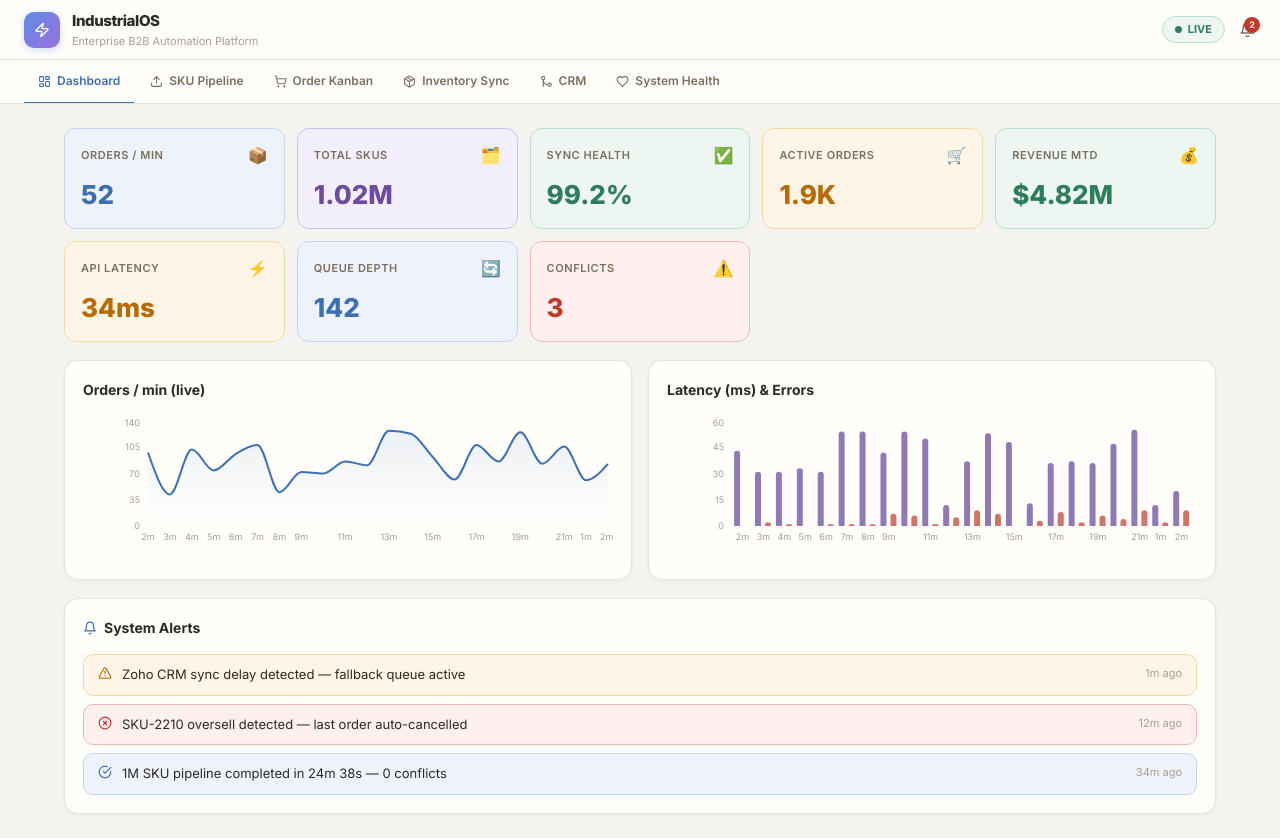
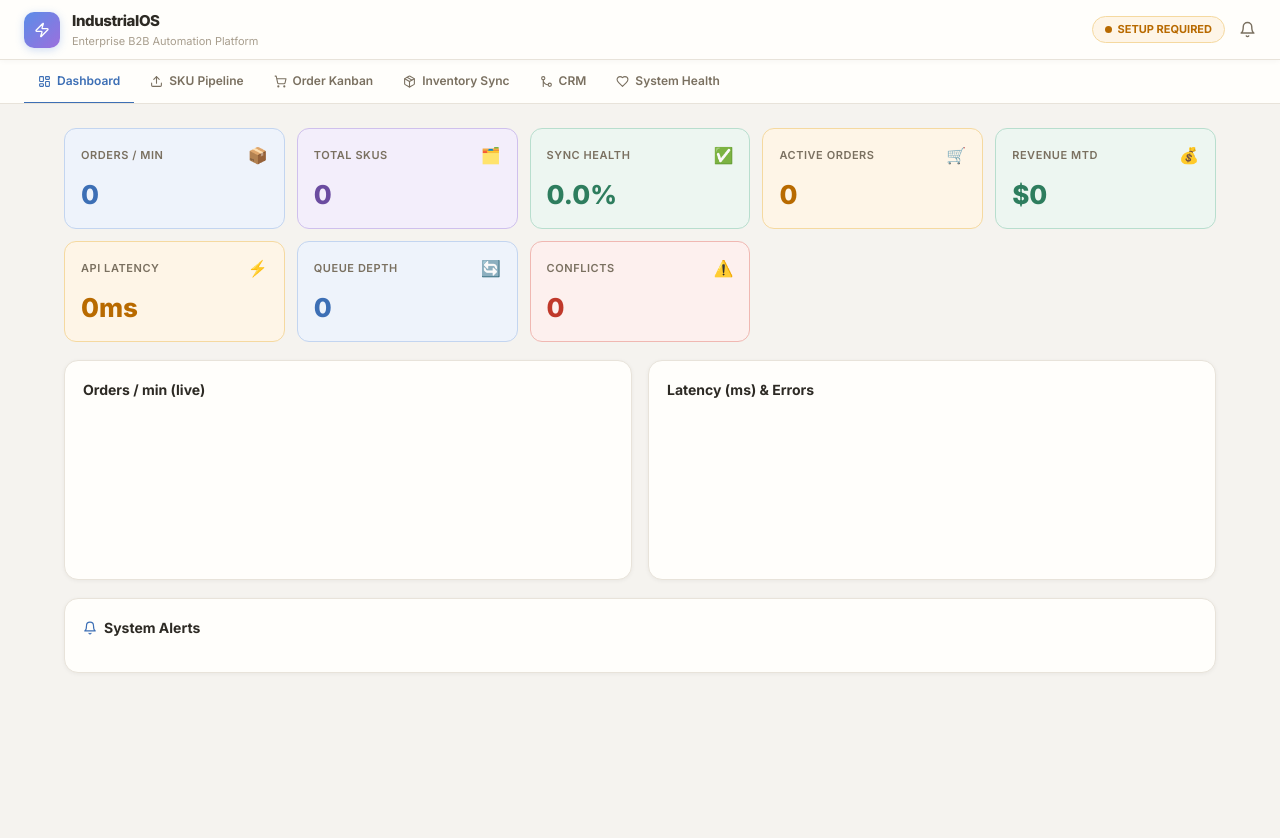
Before and after one commit to rajwardhan1907/IndustrialOS, a Next.js app: page / in a window 1280 px wide. After the commit the page ends 800 px from the top, so only its background shows below. Built offline with nearby package versions, Linux system fonts and the light colour scheme.

Commit message:
Refactor initial state and improve header rendering
Updated initial state values for metrics, chart, orders, pipeline, conflicts, and CRM status to zero or empty. Refactored the rendering of the header and tabs for improved readability.

```diff
--- a/app/page.tsx
+++ b/app/page.tsx
@@ -1,147 +1,163 @@
 "use client";
-import { useState, useEffect, useRef } from "react";
+import { useState, useRef } from "react";
 import { Zap, Bell } from "lucide-react";
-import Dashboard  from "@/components/Dashboard";
-import Pipeline   from "@/components/Pipeline";
+import Dashboard    from "@/components/Dashboard";
+import Pipeline     from "@/components/Pipeline";
 import OrderKanban  from "@/components/OrderKanban";
 import InventorySync from "@/components/InventorySync";
-import CRMPanel   from "@/components/CRMPanel";
+import CRMPanel     from "@/components/CRMPanel";
 import SystemHealth from "@/components/SystemHealth";
-import { rnd, fmt, C, genChart, genOrders, TABS, STAGES } from "@/lib/utils";
+import { C, TABS, STAGES } from "@/lib/utils";
 
 export default function App() {
   const [tab, setTab] = useState("dashboard");
+
+  // ── METRICS ─────────────────────────────────────────────
+  // All zeros — real numbers will come from your database later
   const [met, setMet] = useState({
-    opm:47, skus:1024381, sync:99.2,
-    activeOrders:1847, rev:4821340,
-    latency:28, queue:142, conflicts:3,
+    opm:          0,
+    skus:         0,
+    sync:         0,
+    activeOrders: 0,
+    rev:          0,
+    latency:      0,
+    queue:        0,
+    conflicts:    0,
   });
-  const [chart,  setChart]  = useState(genChart());
-  const [orders, setOrders] = useState(genOrders());
-  const [pipe,   setPipe]   = useState<any>(null);
-  const [conflicts, setConflicts] = useState([
-    {id:1,sku:"SKU-4821",field:"stock",before:450,     after:523,      src:"CRM→DB",      status:"resolved",time:"2m ago"},
-    {id:2,sku:"SKU-9034",field:"price",before:"$142.00",after:"$138.50",src:"Supply Chain",status:"resolved",time:"8m ago"},
-    {id:3,sku:"SKU-2210",field:"stock",before:12,      after:0,        src:"Oversell",    status:"alert",   time:"12m ago"},
-    {id:4,sku:"SKU-7753",field:"price",before:"$890.00",after:"$979.00",src:"Bulk Rule",   status:"resolved",time:"18m ago"},
-    {id:5,sku:"SKU-3318",field:"stock",before:200,     after:198,      src:"CRM→DB",      status:"resolved",time:"25m ago"},
+
+  // ── CHART ───────────────────────────────────────────────
+  // Empty — no data until real orders come in
+  const [chart, setChart] = useState<any[]>([]);
+
+  // ── ORDERS ──────────────────────────────────────────────
+  // Empty — no orders until CRM is connected
+  const [orders, setOrders] = useState<any[]>([]);
+
+  // ── PIPELINE ────────────────────────────────────────────
+  // null = not started yet
+  const [pipe, setPipe] = useState<any>(null);
+
+  // ── INVENTORY CONFLICTS ─────────────────────────────────
+  // Empty — no conflicts until inventory is syncing
+  const [conflicts, setConflicts] = useState<any[]>([]);
+
+  // ── CRM STATUS ──────────────────────────────────────────
+  // All disconnected — user needs to connect their own CRM
+  const [crm, setCrm] = useState({
+    salesforce: "disconnected",
+    hubspot:    "disconnected",
+    zoho:       "disconnected",
+  });
+
+  // ── SYSTEM HEALTH ───────────────────────────────────────
+  // Unknown until the backend services are configured
+  const [health, setHealth] = useState([
+    { name: "PostgreSQL",     status: "unknown", lat: 0, up: 0 },
+    { name: "Redis Cache",    status: "unknown", lat: 0, up: 0 },
+    { name: "BullMQ Workers", status: "unknown", lat: 0, up: 0 },
+    { name: "CRM Webhook",    status: "unknown", lat: 0, up: 0 },
+    { name: "Search Index",   status: "unknown", lat: 0, up: 0 },
+    { name: "File Storage",   status: "unknown", lat: 0, up: 0 },
   ]);
-  const [crm, setCrm] = useState({ salesforce:"connected", hubspot:"connected", zoho:"syncing" });
-  const [health, setHealth] = useState([
-    {name:"PostgreSQL",     status:"ok",   lat:12,  up:99.98},
-    {name:"Redis Cache",    status:"ok",   lat:3,   up:99.99},
-    {name:"BullMQ Workers", status:"ok",   lat:0,   up:99.95},
-    {name:"CRM Webhook",    status:"warn", lat:450, up:97.2 },
-    {name:"Search Index",   status:"ok",   lat:18,  up:99.9 },
-    {name:"File Storage",   status:"ok",   lat:22,  up:100  },
-  ]);
-  const alerts = [
-    {id:1,msg:"Zoho CRM sync delay detected — fallback queue active",   sev:"warn", time:"1m ago" },
-    {id:2,msg:"SKU-2210 oversell detected — last order auto-cancelled",  sev:"error",time:"12m ago"},
-    {id:3,msg:"1M SKU pipeline completed in 24m 38s — 0 conflicts",      sev:"info", time:"34m ago"},
-  ];
-  const tick = useRef(0);
 
-  useEffect(() => {
-    const iv = setInterval(() => {
-      tick.current++;
-      setMet(m => ({
-        ...m,
-        opm:          Math.max(20,   m.opm   + rnd(-5,5)),
-        sync:         Math.min(100,  Math.max(94, m.sync + (Math.random()-.5)*.3)),
-        activeOrders: Math.max(1000, m.activeOrders + rnd(-10,15)),
-        latency:      Math.max(10,   m.latency + rnd(-3,3)),
-        queue:        Math.max(0,    m.queue + rnd(-20,25)),
-        conflicts:    Math.max(0,    m.conflicts + (Math.random()>.92 ? 1 : 0)),
-      }));
-      setChart(d => [...d.slice(1), {
-        t:`${tick.current}m`, orders:rnd(40,130),
-        latency:rnd(12,55), errors:rnd(0,9), sync:rnd(82,100),
-      }]);
-      if (tick.current % 6 === 0)
-        setHealth(h => h.map(s => ({
-          ...s, lat: Math.max(2, s.lat + rnd(-5,5)),
-          status: s.name==="CRM Webhook" ? (Math.random()>.3?"warn":"ok") : "ok",
-        })));
-    }, 2000);
-    return () => clearInterval(iv);
-  }, []);
+  // ── ALERTS ──────────────────────────────────────────────
+  // Empty — no alerts until the system is running
+  const alerts: any[] = [];
 
-  useEffect(() => {
-    if (!pipe || pipe.status !== "running") return;
-    const iv = setInterval(() => {
-      setPipe((p: any) => {
-        if (!p || p.status !== "running") return p;
-        const nr   = Math.min(p.total, p.rows + rnd(9000,19000));
-        const done = nr >= p.total;
-        return {
-          ...p, rows:nr, progress:(nr/p.total)*100, batches:Math.floor(nr/1000),
-          errors:p.errors+(Math.random()>.97?1:0),
-          conflicts:p.conflicts+(Math.random()>.985?1:0),
-          elapsed:((Date.now()-p.t0)/1000).toFixed(0),
-          status: done ? "done" : "running",
-        };
-      });
-    }, 280);
-    return () => clearInterval(iv);
-  }, [pipe?.status]);
-
+  // ── ORDER ACTIONS ────────────────────────────────────────
   const advanceOrder = (id: string) =>
     setOrders(os => os.map(o => {
       if (o.id !== id) return o;
       const i = STAGES.indexOf(o.stage);
-      return i < 4 ? { ...o, stage: STAGES[i+1] } : o;
+      return i < 4 ? { ...o, stage: STAGES[i + 1] } : o;
     }));
 
   const resolveConflict = (id: number) =>
-    setConflicts(cs => cs.map(c => c.id===id ? {...c,status:"resolved"} : c));
+    setConflicts(cs => cs.map(c => c.id === id ? { ...c, status: "resolved" } : c));
 
   return (
-    <div style={{fontFamily:"'Inter',system-ui,sans-serif",minHeight:"100vh",background:C.bg,color:C.text}}>
-      {/* Header */}
-      <div style={{background:C.surface,borderBottom:`1px solid ${C.border}`,padding:"10px 24px",display:"flex",alignItems:"center",justifyContent:"space-between",position:"sticky",top:0,zIndex:50,boxShadow:"0 1px 6px rgba(0,0,0,0.04)"}}>
-        <div style={{display:"flex",alignItems:"center",gap:12}}>
-          <div style={{width:36,height:36,background:"linear-gradient(135deg,#5b8de8,#9c6fdd)",borderRadius:10,display:"flex",alignItems:"center",justifyContent:"center",boxShadow:"0 2px 8px rgba(91,141,232,0.3)"}}>
-            <Zap size={16} color="#fff"/>
+    <div style={{ fontFamily: "'Inter',system-ui,sans-serif", minHeight: "100vh", background: C.bg, color: C.text }}>
+
+      {/* ── HEADER ── */}
+      <div style={{
+        background: C.surface, borderBottom: `1px solid ${C.border}`,
+        padding: "10px 24px", display: "flex", alignItems: "center",
+        justifyContent: "space-between", position: "sticky", top: 0,
+        zIndex: 50, boxShadow: "0 1px 6px rgba(0,0,0,0.04)"
+      }}>
+        <div style={{ display: "flex", alignItems: "center", gap: 12 }}>
+          <div style={{
+            width: 36, height: 36,
+            background: "linear-gradient(135deg,#5b8de8,#9c6fdd)",
+            borderRadius: 10, display: "flex", alignItems: "center",
+            justifyContent: "center", boxShadow: "0 2px 8px rgba(91,141,232,0.3)"
+          }}>
+            <Zap size={16} color="#fff" />
           </div>
           <div>
-            <div style={{fontWeight:800,fontSize:15,color:C.text,letterSpacing:"-0.4px"}}>IndustrialOS</div>
-            <div style={{fontSize:11,color:C.subtle}}>Enterprise B2B Automation Platform</div>
+            <div style={{ fontWeight: 800, fontSize: 15, color: C.text, letterSpacing: "-0.4px" }}>
+              IndustrialOS
+            </div>
+            <div style={{ fontSize: 11, color: C.subtle }}>
+              Enterprise B2B Automation Platform
+            </div>
           </div>
         </div>
-        <div style={{display:"flex",alignItems:"center",gap:14}}>
-          <div style={{display:"flex",alignItems:"center",gap:6,background:C.greenBg,border:`1px solid ${C.greenBorder}`,borderRadius:999,padding:"4px 12px"}}>
-            <span style={{width:7,height:7,background:C.green,borderRadius:"50%"}}/>
-            <span style={{fontSize:11,color:C.green,fontWeight:700}}>LIVE</span>
+
+        <div style={{ display: "flex", alignItems: "center", gap: 14 }}>
+          {/* Setup reminder badge — shown when nothing is connected yet */}
+          <div style={{
+            display: "flex", alignItems: "center", gap: 6,
+            background: C.amberBg, border: `1px solid ${C.amberBorder}`,
+            borderRadius: 999, padding: "4px 12px"
+          }}>
+            <span style={{ width: 7, height: 7, background: C.amber, borderRadius: "50%" }} />
+            <span style={{ fontSize: 11, color: C.amber, fontWeight: 700 }}>SETUP REQUIRED</span>
           </div>
-          <div style={{position:"relative",cursor:"pointer"}}>
-            <Bell size={17} color={C.muted}/>
-            <span style={{position:"absolute",top:-4,right:-4,width:16,height:16,background:C.red,borderRadius:"50%",fontSize:9,display:"flex",alignItems:"center",justifyContent:"center",fontWeight:700,color:"#fff"}}>
-              {alerts.filter(a=>a.sev!=="info").length}
-            </span>
+
+          {/* Bell — no alerts yet */}
+          <div style={{ position: "relative", cursor: "pointer" }}>
+            <Bell size={17} color={C.muted} />
           </div>
         </div>
       </div>
 
-      {/* Tabs */}
-      <div style={{background:C.surface,borderBottom:`1px solid ${C.border}`,padding:"0 24px",display:"flex",gap:2,overflowX:"auto"}}>
+      {/* ── TABS ── */}
+      <div style={{
+        background: C.surface, borderBottom: `1px solid ${C.border}`,
+        padding: "0 24px", display: "flex", gap: 2, overflowX: "auto"
+      }}>
         {TABS.map(t => {
-          const Icon = t.icon; const active = tab===t.id;
+          const Icon = t.icon;
+          const active = tab === t.id;
           return (
-            <button key={t.id} onClick={()=>setTab(t.id)} style={{display:"flex",alignItems:"center",gap:6,padding:"12px 14px",fontSize:12,fontWeight:600,border:"none",borderBottom:active?`2px solid ${C.blue}`:"2px solid transparent",color:active?C.blue:C.muted,background:"none",cursor:"pointer",whiteSpace:"nowrap",transition:"color .15s",marginBottom:-1}}>
-              <Icon size={13}/>{t.label}
+            <button
+              key={t.id}
+              onClick={() => setTab(t.id)}
+              style={{
+                display: "flex", alignItems: "center", gap: 6,
+                padding: "12px 14px", fontSize: 12, fontWeight: 600,
+                border: "none",
+                borderBottom: active ? `2px solid ${C.blue}` : "2px solid transparent",
+                color: active ? C.blue : C.muted,
+                background: "none", cursor: "pointer",
+                whiteSpace: "nowrap", transition: "color .15s", marginBottom: -1
+              }}
+            >
+              <Icon size={13} />{t.label}
             </button>
           );
         })}
       </div>
 
-      <div style={{padding:"24px",maxWidth:1200,margin:"0 auto"}}>
-        {tab==="dashboard" && <Dashboard   met={met} chart={chart} alerts={alerts}/>}
-        {tab==="pipeline"  && <Pipeline    pipe={pipe} setPipe={setPipe}/>}
-        {tab==="orders"    && <OrderKanban orders={orders} advanceOrder={advanceOrder}/>}
-        {tab==="inventory" && <InventorySync conflicts={conflicts} resolveConflict={resolveConflict}/>}
-        {tab==="crm"       && <CRMPanel    crm={crm} setCrm={setCrm}/>}
-        {tab==="health"    && <SystemHealth health={health} met={met} alerts={alerts}/>}
+      {/* ── CONTENT ── */}
+      <div style={{ padding: "24px", maxWidth: 1200, margin: "0 auto" }}>
+        {tab === "dashboard" && <Dashboard    met={met} chart={chart} alerts={alerts} />}
+        {tab === "pipeline"  && <Pipeline     pipe={pipe} setPipe={setPipe} />}
+        {tab === "orders"    && <OrderKanban  orders={orders} advanceOrder={advanceOrder} />}
+        {tab === "inventory" && <InventorySync conflicts={conflicts} resolveConflict={resolveConflict} />}
+        {tab === "crm"       && <CRMPanel     crm={crm} setCrm={setCrm} />}
+        {tab === "health"    && <SystemHealth health={health} met={met} alerts={alerts} />}
       </div>
     </div>
   );
```
